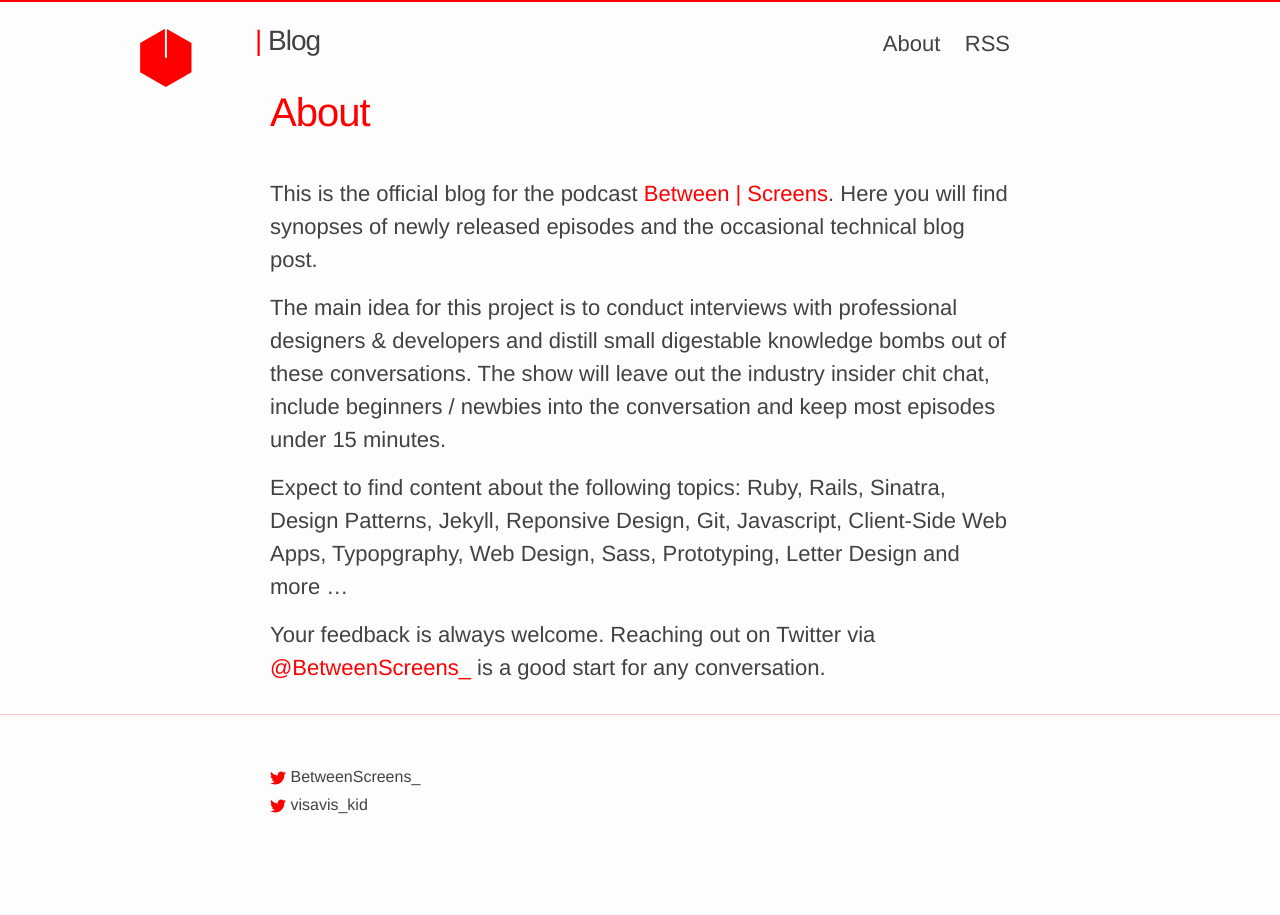
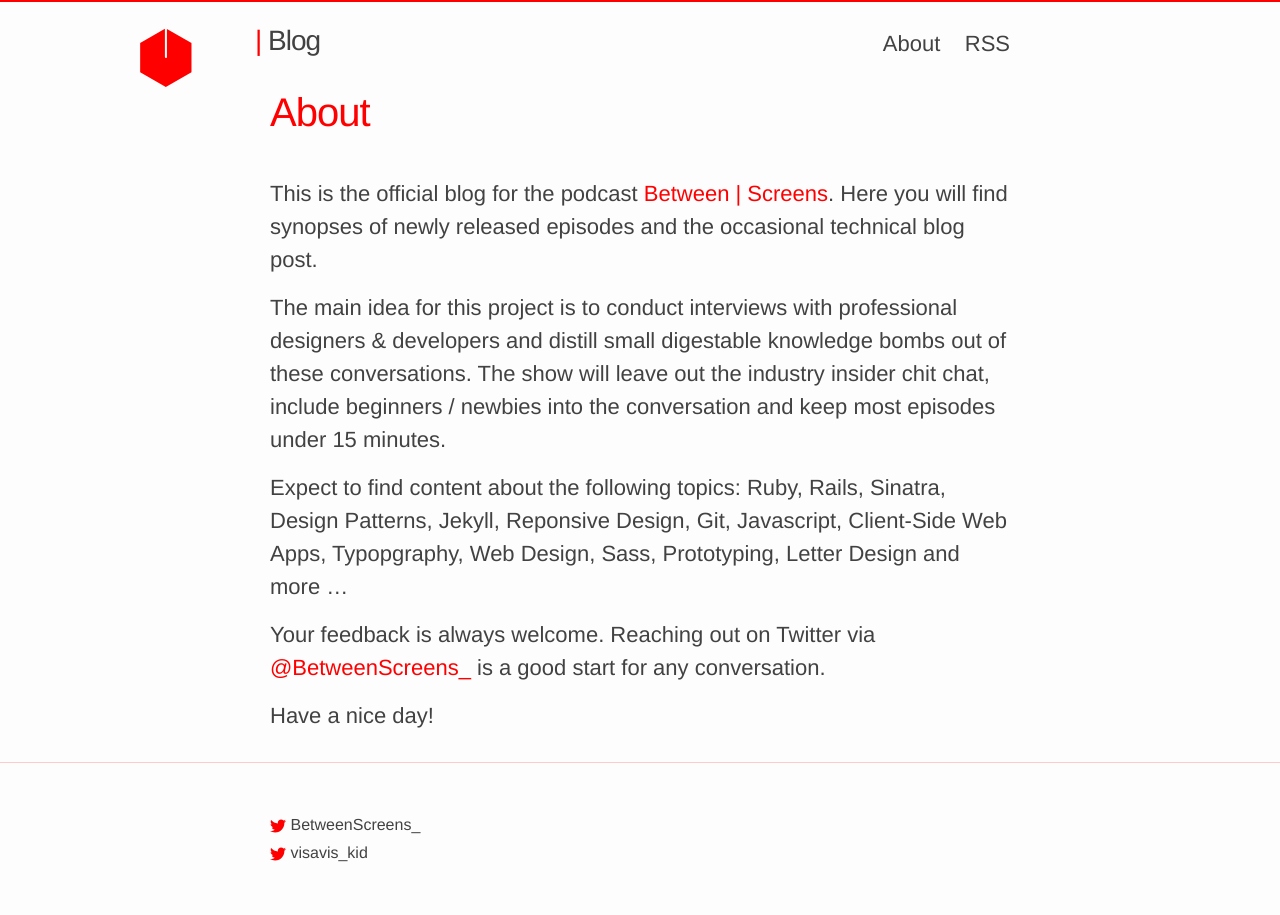
Before and after one commit to vis-kid/between_blog, a Jekyll site: the page built from about.md, in a window 1280 px wide. Built offline with Jekyll 4.4.1, drawn with Linux system fonts in a browser that asks for light colours.

Commit message:
Updates about page

```diff
--- a/about.md
+++ b/about.md
@@ -12,3 +12,5 @@
 Ruby, Rails, Sinatra, Design Patterns, Jekyll, Reponsive Design, Git, Javascript, Client-Side Web Apps, Typopgraphy, Web Design, Sass, Prototyping, Letter Design and more …
 
 Your feedback is always welcome. Reaching out on Twitter via [@BetweenScreens\_](http://twitter.com/BetweenScreens_) is a good start for any conversation.
+
+Have a nice day!
```
